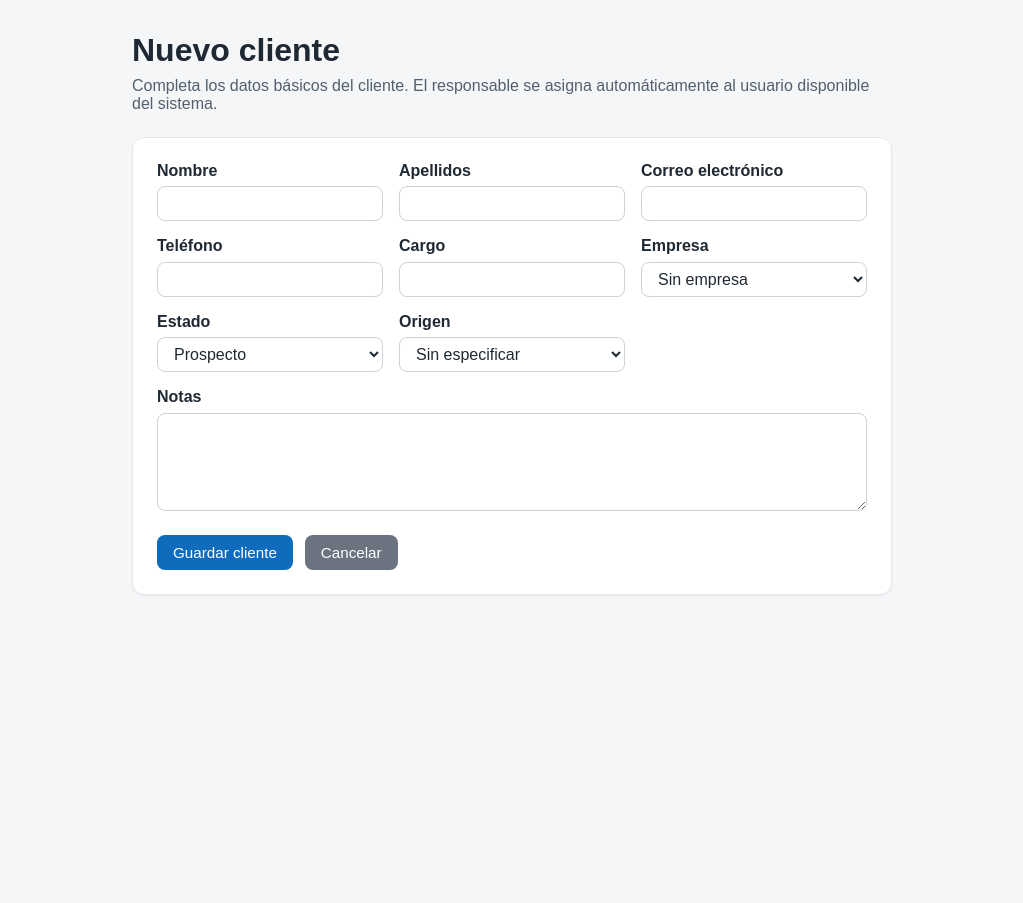
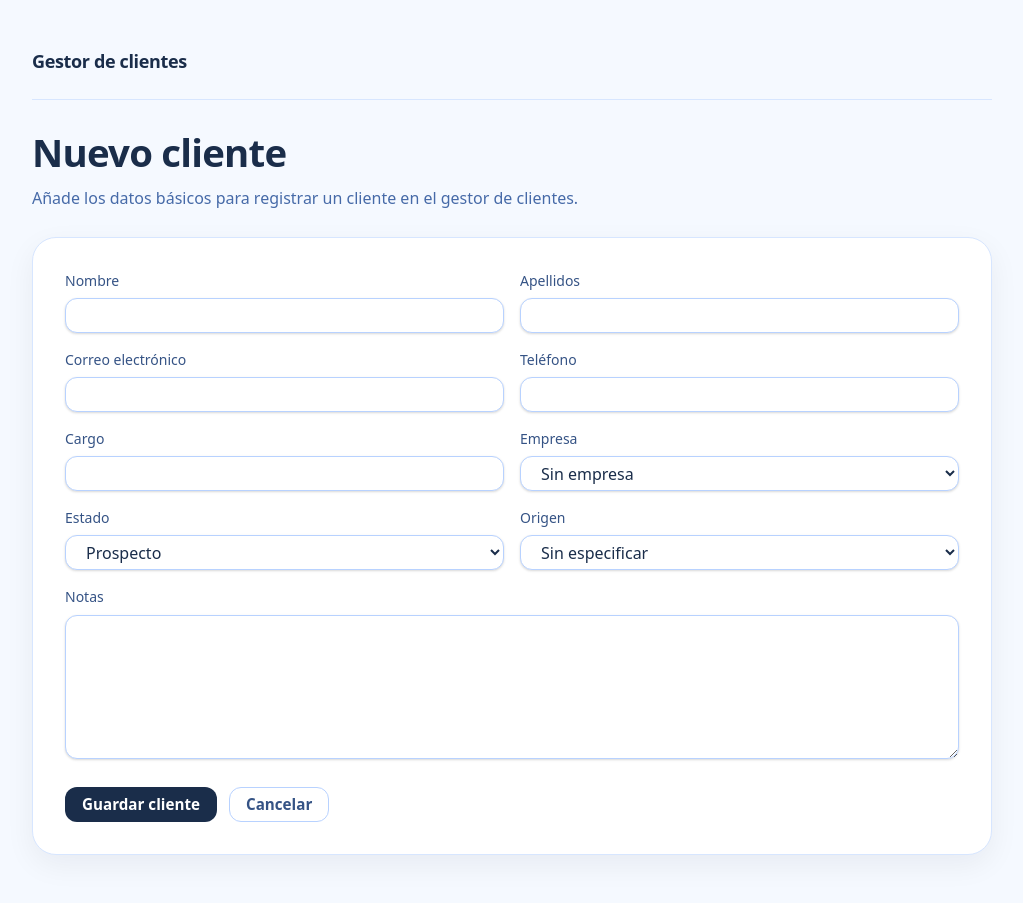
Before and after one commit to fjbravo75/crm-basico-django, a Django app: page /clientes/nuevo/ in a window 1280 px wide. Shown: the whole page, without its empty margins (128-1151 px from the left). Before the commit the page ends 595 px from the top, so only its background shows below. Run offline with Django 5.2, Linux system fonts and the light colour scheme; data that the repository does not hold is empty.

Commit message:
Integrate client form into shared CRM UI

```diff
--- a/crm/static/crm/ui_system.css
+++ b/crm/static/crm/ui_system.css
@@ -303,6 +303,34 @@ select.field--compact {
 .form-group {
   display: grid;
   gap: 0.45rem;
+}
+
+.client-form {
+  display: grid;
+  gap: 1.5rem;
+}
+
+.client-form-grid {
+  display: grid;
+  gap: 1rem;
+}
+
+@media (min-width: 768px) {
+  .client-form-grid {
+    grid-template-columns: repeat(2, minmax(0, 1fr));
+  }
+}
+
+.client-form-grid__full {
+  grid-column: 1 / -1;
+}
+
+.client-form .form-error .errorlist {
+  margin-top: 0;
+}
+
+.client-form-actions {
+  padding-top: 0.25rem;
 }
 
 .form-error {
--- a/crm/templates/crm/client_form.html
+++ b/crm/templates/crm/client_form.html
@@ -1,189 +1,60 @@
-<!DOCTYPE html>
-<html lang="es">
-<head>
-    <meta charset="utf-8">
-    <meta name="viewport" content="width=device-width, initial-scale=1">
-    <title>
+{% extends "crm/base_app.html" %}
+
+{% block title %}
     {% if object %}
         Editar cliente | CRM Básico
     {% else %}
         Nuevo cliente | CRM Básico
     {% endif %}
-    </title>
-    <style>
-        body {
-            font-family: Arial, sans-serif;
-            margin: 0;
-            background: #f5f6f8;
-            color: #1f2933;
-        }
+{% endblock %}
 
-        main {
-            max-width: 760px;
-            margin: 0 auto;
-            padding: 2rem 1rem 3rem;
-        }
+{% block content %}
+    <section class="page-section content-frame">
+        <div>
+            {% if object %}
+                <h1 class="page-title">Editar cliente</h1>
+                <p class="page-intro">Actualiza los datos básicos del cliente y guarda los cambios.</p>
+            {% else %}
+                <h1 class="page-title">Nuevo cliente</h1>
+                <p class="page-intro">Añade los datos básicos para registrar un cliente en el gestor de clientes.</p>
+            {% endif %}
+        </div>
 
-        h1 {
-            margin: 0 0 0.5rem;
-        }
-
-        .intro {
-            margin: 0 0 1.5rem;
-            color: #52606d;
-        }
-
-        form {
-            background: #fff;
-            border: 1px solid #e5e7eb;
-            border-radius: 0.75rem;
-            padding: 1.5rem;
-            box-shadow: 0 1px 2px rgba(15, 23, 42, 0.05);
-        }
-
-        .form-grid {
-            display: grid;
-            grid-template-columns: repeat(auto-fit, minmax(220px, 1fr));
-            gap: 1rem;
-        }
-
-        .field-group {
-            display: flex;
-            flex-direction: column;
-            gap: 0.4rem;
-        }
-
-        .field-group-full {
-            grid-column: 1 / -1;
-        }
-
-        label {
-            font-weight: 700;
-        }
-
-        .form-control,
-        input:not([type="checkbox"]):not([type="radio"]):not([type="hidden"]),
-        select,
-        textarea {
-            width: 100%;
-            box-sizing: border-box;
-            border: 1px solid #cbd2d9;
-            border-radius: 0.5rem;
-            font-size: 1rem;
-            font-family: inherit;
-            background: #fff;
-            color: #1f2933;
-        }
-
-        input:not([type="checkbox"]):not([type="radio"]):not([type="hidden"]),
-        select {
-            height: 2.1875rem;
-            min-height: 2.1875rem;
-            padding-top: 0;
-            padding-bottom: 0;
-            padding-inline: 0.75rem;
-        }
-
-        textarea {
-            padding: 0.75rem;
-        }
-
-        .error-list,
-        .field-error {
-            margin: 0;
-            color: #b42318;
-            font-size: 0.95rem;
-        }
-
-        .error-list {
-            margin-bottom: 1rem;
-            padding: 0.75rem 1rem;
-            list-style: none;
-            background: #fef3f2;
-            border: 1px solid #fecdca;
-            border-radius: 0.5rem;
-        }
-
-        .actions {
-            display: flex;
-            gap: 0.75rem;
-            flex-wrap: wrap;
-            margin-top: 1.5rem;
-        }
-
-        button,
-        .button-link {
-            display: inline-flex;
-            align-items: center;
-            justify-content: center;
-            height: 2.1875rem;
-            min-height: 2.1875rem;
-            padding-top: 0;
-            padding-bottom: 0;
-            padding-inline: 1rem;
-            border: 0;
-            border-radius: 0.5rem;
-            background: #0f6cbd;
-            color: #fff;
-            text-decoration: none;
-            font-size: 0.95rem;
-            cursor: pointer;
-        }
-
-        .button-secondary {
-            background: #6b7280;
-        }
-    </style>
-</head>
-<body>
-    <main>
-        {% if object %}
-            <h1>Editar cliente</h1>
-            <p class="intro">Actualiza los datos básicos del cliente y guarda los cambios.</p>
-        {% else %}
-            <h1>Nuevo cliente</h1>
-            <p class="intro">
-                Completa los datos básicos del cliente. El responsable se asigna automáticamente
-                al usuario disponible del sistema.
-            </p>
-        {% endif %}
-
-        <form method="post" novalidate>
+        <section class="panel">
+            <div class="panel__body">
+                <form class="client-form" method="post" novalidate>
                     {% csrf_token %}
 
                     {% if form.non_field_errors %}
-                <ul class="error-list">
-                    {% for error in form.non_field_errors %}
-                        <li>{{ error }}</li>
-                    {% endfor %}
-                </ul>
+                        <div class="form-error">
+                            {{ form.non_field_errors }}
+                        </div>
                     {% endif %}
 
-            <div class="form-grid">
+                    <div class="client-form-grid">
                         {% for field in form %}
-                    <div class="field-group{% if field.name == 'notes' %} field-group-full{% endif %}">
+                            <div class="form-group{% if field.name == 'notes' %} client-form-grid__full{% endif %}">
                                 <label for="{{ field.id_for_label }}">{{ field.label }}</label>
                                 {{ field }}
-                        {% for error in field.errors %}
-                            <p class="field-error">{{ error }}</p>
-                        {% endfor %}
+                                {{ field.errors }}
                             </div>
                         {% endfor %}
                     </div>
 
-            <div class="actions">
-                <button type="submit">
+                    <div class="button-row client-form-actions">
+                        <button class="button button--primary" type="submit">
                             {% if object %}
                                 Guardar cambios
                             {% else %}
                                 Guardar cliente
                             {% endif %}
                         </button>
-                <a class="button-link button-secondary" href="{% if object %}{% url 'crm:client_detail' object.pk %}{% else %}{% url 'crm:client_list' %}{% endif %}">
+                        <a class="button button--secondary" href="{% if object %}{% url 'crm:client_detail' object.pk %}{% else %}{% url 'crm:client_list' %}{% endif %}">
                             Cancelar
                         </a>
                     </div>
                 </form>
-    </main>
-</body>
-</html>
+            </div>
+        </section>
+    </section>
+{% endblock %}
```
Lines whose indentation alone changed are shown as unchanged.
